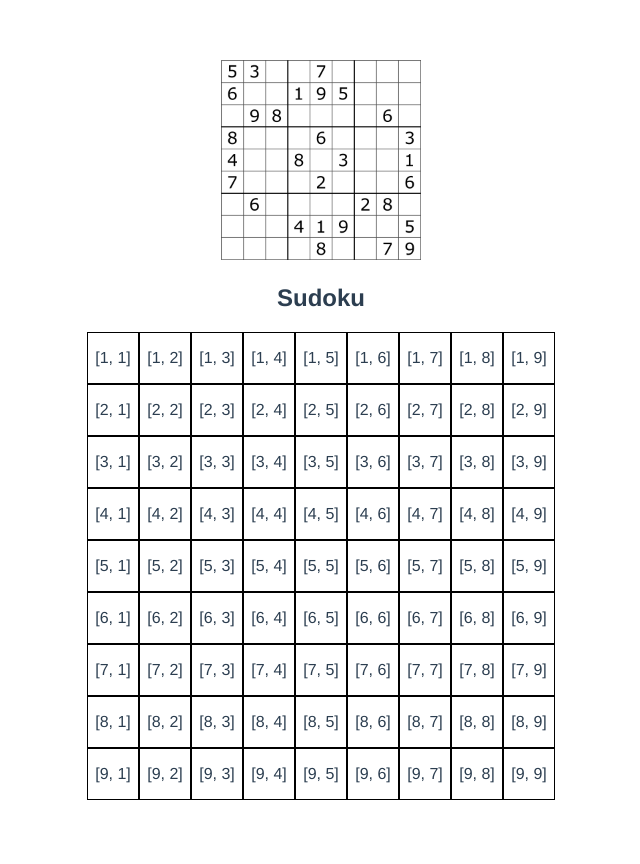
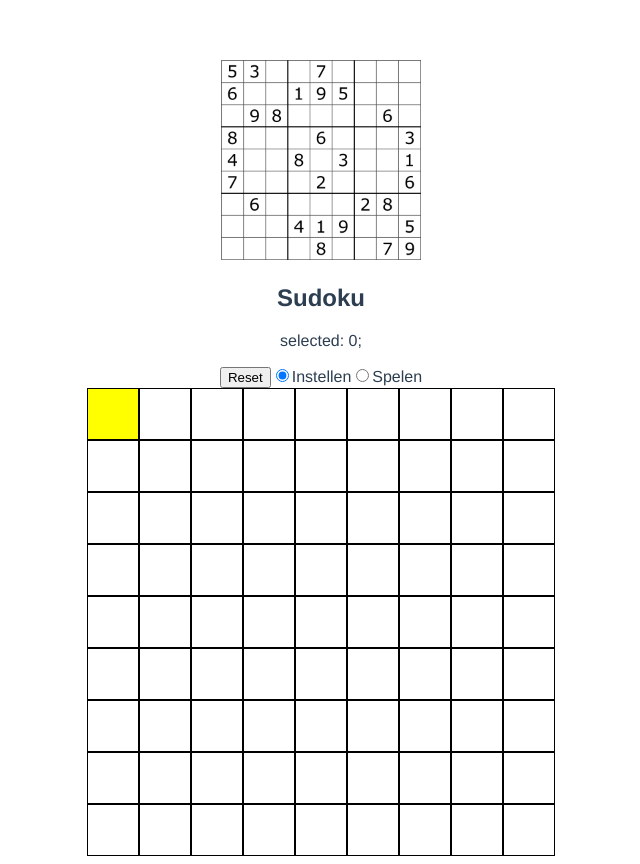
Before and after one commit to marcvanandel/sudoku-js-example, a Vue app: page / in a window 1280 px wide. Shown: the whole page, without its empty margins (319-959 px from the left). Before the commit the page ends 808 px from the top, so only its background shows below. Built offline with nearby package versions, Linux system fonts and the light colour scheme.

Commit message:
game play works !

```diff
--- a/src/components/Cell.vue
+++ b/src/components/Cell.vue
@@ -1,5 +1,5 @@
 <template>
-  <div class="cell">[{{row}}, {{column}}]</div>
+  <div class="cell" v-on:click="emitCoords" v-bind:class="[{ selected: isSelected}, {clFixed: isFixed }]">{{ (value != 0) ? value : ''}}</div>
 </template>
 
 <script>
@@ -7,11 +7,14 @@ export default {
   name: "Cell",
   data: () => {
     return {
-      number: 0,
+      number: 0
     };
   },
   props: {
-    x: Number
+    x: Number,
+    selectedX: Number,
+    value: Number,
+    fixed: Boolean
   },
   computed: {
     row: function() {
@@ -19,6 +22,17 @@ export default {
     },
     column: function() {
       return (this.x % 9) + 1;
+    },
+    isSelected: function() {
+      return this.selectedX == this.x;
+    },
+    isFixed: function() {
+      return this.fixed;
+    }
+  },
+  methods: {
+    emitCoords: function() {
+      this.$emit('sayHi', this.x)
     }
   }
 };
@@ -33,5 +47,14 @@ export default {
   height: 50px;
   text-align: center;
   line-height: 50px;
+  font-size: 2em;
+  color: blue;
+}
+.selected {
+  background-color: yellow;
+}
+.clFixed {
+  font-weight: bold;
+  color: black;
 }
 </style>
--- a/src/components/Sudoku.vue
+++ b/src/components/Sudoku.vue
@@ -1,28 +1,140 @@
 <template>
-  <div class="sudoku">
-    <cell v-for="x of Array(81).keys()" :key="x" v-bind:x="x">{{x}}</cell>
+  <div id="sudoku">
+    <div>
+      <p>{{ msg }}</p>
+      <button id="reset" v-on:click="reset">Reset</button>
+      <input
+        type="radio"
+        id="prepare"
+        ref="prepare"
+        name="gameMode"
+        value="prepare"
+        checked
+        v-on:click="toggleFixed"
+      />
+      <label for="prepare">Instellen</label>
+      <input type="radio" id="play" name="gameMode" value="play" v-on:click="toggleFixed" />
+      <label for="play">Spelen</label>
+    </div>
+    <div class="grid">
+      <cell
+        v-for="x in data"
+        :key="x.id"
+        :ref="'cell-'+x.id"
+        v-bind:x="x.id"
+        v-bind:value="x.value"
+        v-bind:fixed="x.fixed"
+        v-bind:selectedX="selected"
+        v-on:sayHi="receiveMsg"
+      >{{x}}</cell>
+    </div>
   </div>
 </template>
 
 <script>
-import Cell from './Cell.vue'
+import Cell from "./Cell.vue";
 
 export default {
-  name: 'Sudoku',
+  name: "Sudoku",
   components: {
     Cell
   },
-  props: {
-    msg: String,
+  props: {},
+  data: function() {
+    var data = [];
+    for (let x of Array(81).keys()) {
+      data[x] = { id: x, value: 0, fixed: false };
+    }
+    return {
+      data: data,
+      selected: 0,
+      gameFixed: false,
+      question: ""
+    };
+  },
+  computed: {
+    msg: function() {
+      return "selected: " + this.selected + "; " + this.question;
+    }
+  },
+  methods: {
+    receiveMsg(x) {
+      this.selected = x;
+    },
+    calcSelected: function(x) {
+      return x == this.selected;
+    },
+    handleInput: function(c) {
+      if (!isNaN(c)) {
+        this.question = +c;
+        this.data[this.selected].value = +c;
+        this.data[this.selected].fixed = !this.gameFixed;
+        console.log(JSON.stringify(this.data[this.selected]));
+      }
+    },
+    deleteValue: function() {
+      if (!this.data[this.selected].fixed || !this.gameFixed) {
+        this.data[this.selected].value = 0;
+      }
+    },
+    up: function() {
+      if (this.selected >= 9) this.selected = this.selected - 9;
+    },
+    down: function() {
+      if (this.selected < 81 - 9) this.selected = this.selected + 9;
+    },
+    left: function() {
+      if (this.selected % 9 > 0) this.selected = this.selected - 1;
+    },
+    right: function() {
+      if (this.selected % 9 < 8) this.selected = this.selected + 1;
+    },
+    reset: function() {
+      for (let index = 0; index < this.data.length; index++) {
+        this.data[index].value = 0;
+      }
+      this.selected = 0;
+      this.gameFixed = false;
+      this.$refs['prepare'].checked = true;
+      document.activeElement.blur();
+    },
+    toggleFixed: function() {
+      this.gameFixed = !this.gameFixed;
+      document.activeElement.blur();
+    }
+  },
+  mounted: function() {
+    window.addEventListener("keyup", event => {
+      switch (event.keyCode) {
+        case 37:
+          this.left();
+          break;
+        case 39:
+          this.right();
+          break;
+        case 38:
+          this.up();
+          break;
+        case 40:
+          this.down();
+          break;
+        case 8:
+        case 46:
+          this.deleteValue();
+          break;
+        default:
+          this.handleInput(event.key);
+          break;
+      }
+    });
   }
-}
+};
 </script>
 
 <!-- Add "scoped" attribute to limit CSS to this component only -->
 <style scoped>
-.sudoku {
+.grid {
   display: inline-grid;
   grid-template-columns: auto auto auto auto auto auto auto auto auto;
-  /* grid-template-rows: 55px 55px 55px 55px 55px 55px 55px 55px 55px; */
 }
 </style>
```
